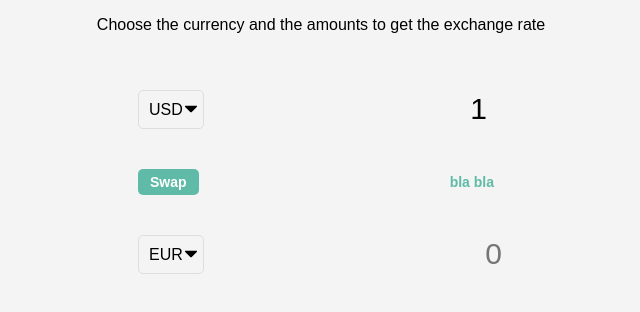
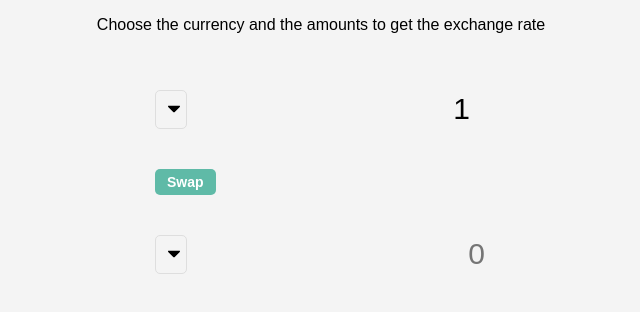
Before and after one commit to lewpiotr1701/exchange-rate-calculator, a plain HTML site: page index.html in a window 1280 px wide. Shown: the part 358-670 px from the top of the page, without its empty margins (319-959 px from the left). Drawn offline with Linux system fonts and the light colour scheme; no server answers.

Commit message:
minor changes

```diff
--- a/index.html
+++ b/index.html
@@ -18,9 +18,7 @@
     <div class="container">
         <div class="currency">
             <select id="currency-one">
-                <option value="EUR">EUR</option>
-                <option value="USD" selected>USD</option>
-                <option value="PLN">PLN</option>
+
             </select>
 
             <input type="number" id="amount-one" placeholder="1" value="1">
@@ -28,14 +26,12 @@
 
         <div class="swap-rate-container">
             <button class="btn" id="swap">Swap</button>
-            <div class="rate" id="rate">bla bla</div>
+            <div class="rate" id="rate"></div>
         </div>
 
         <div class="currency">
             <select id="currency-two">
-                <option value="EUR" selected>EUR</option>
-                <option value="USD">USD</option>
-                <option value="PLN">PLN</option>
+
             </select>
 
             <input type="number" id="amount-two" placeholder="0" step="any">
--- a/script.js
+++ b/script.js
@@ -7,8 +7,8 @@ const swapButton = document.querySelector("#swap");
 const rateInfo = document.querySelector("#rate");
 
 // Event listeners
-currencyOne.addEventListener("change", calculate);
-currencyTwo.addEventListener("change", calculate);
+// currencyOne.addEventListener("change", calculate);
+// currencyTwo.addEventListener("change", calculate);
 
 amountOne.addEventListener("input", calculate);
 amountTwo.addEventListener("input", (calculate));
@@ -16,7 +16,7 @@ amountTwo.addEventListener("input", (calculate));
 swapButton.addEventListener("click", swapCurrencies)
 
 populateOptions();
-calculate();
+// calculate();
 
 
 // Populate select with options
@@ -44,7 +44,10 @@ function populateOptions() {
                 fragment.appendChild(option);
             })
 
+
             currencyOne.appendChild(fragment);
+
+            // console.log(currencyTwo);
             currencyTwo.appendChild(fragment);
 
         })
```
Also changed, not shown: 1 other file.
